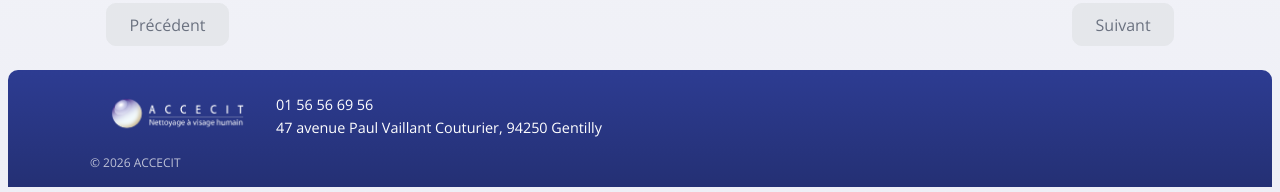
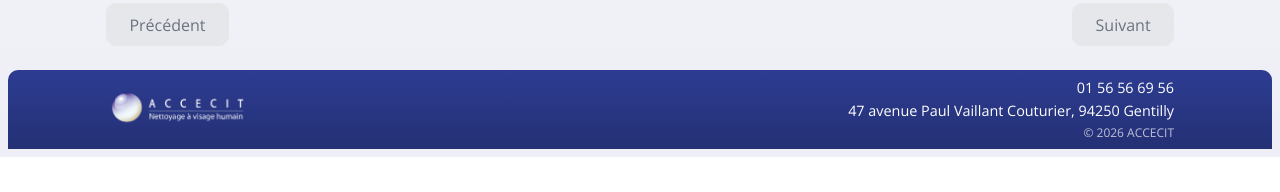
Before and after one commit to tymoma01/InscriptionsDematerialisees, a React (Vite) app in the folder frontend/: page / in a window 1280 px wide. Shown: the part 1167-1359 px from the top of the page. After the commit the page ends 1324 px from the top, so only its background shows below. Built offline with nearby package versions, Linux system fonts and the light colour scheme; no server answers.

Commit message:
Réorganise le footer en deux colonnes et réduit son padding vertical
Co-Authored-By: Claude Sonnet 5 <noreply@anthropic.com>
Claude-Session: https://claude.ai/code/session_01BFyQwA5hrWEvtSxJ7aCqce

```diff
--- a/frontend/src/pages/accueil/PiedDePageFormulaire.css
+++ b/frontend/src/pages/accueil/PiedDePageFormulaire.css
@@ -9,15 +9,19 @@
   border-radius: var(--rayon-bordure) var(--rayon-bordure) 0 0;
 }
 
+/* Deux colonnes : logo à gauche, coordonnées à droite (`justify-content: space-between`) —
+   plutôt que tout regrouper à gauche. Padding vertical réduit (--espace-petit) pour un pied de
+   page plus compact et discret. */
 .pied-de-page__contenu {
   box-sizing: border-box;
   max-width: var(--largeur-max-formulaire);
   margin: 0 auto;
-  padding: var(--espace-grand) var(--espace-moyen) var(--espace-moyen);
+  padding: var(--espace-petit) var(--espace-moyen);
   display: flex;
   flex-wrap: wrap;
   align-items: center;
-  gap: var(--espace-grand);
+  justify-content: space-between;
+  gap: var(--espace-moyen);
 }
 
 .pied-de-page__logo {
@@ -29,7 +33,9 @@
 .pied-de-page__coordonnees {
   display: flex;
   flex-direction: column;
-  gap: 0.25rem;
+  align-items: flex-end;
+  text-align: right;
+  gap: 0.2rem;
 }
 
 .pied-de-page__contact {
@@ -39,9 +45,7 @@
 }
 
 .pied-de-page__copyright {
-  max-width: var(--largeur-max-formulaire);
-  margin: 0 auto;
-  padding: 0 var(--espace-moyen) var(--espace-moyen);
+  margin: 0.1rem 0 0;
   color: rgba(255, 255, 255, 0.7);
   font-size: 0.75rem;
 }
--- a/frontend/src/pages/accueil/PiedDePageFormulaire.jsx
+++ b/frontend/src/pages/accueil/PiedDePageFormulaire.jsx
@@ -14,9 +14,9 @@ export default function PiedDePageFormulaire() {
         <div className="pied-de-page__coordonnees">
           <p className="pied-de-page__contact">01 56 56 69 56</p>
           <p className="pied-de-page__contact">47 avenue Paul Vaillant Couturier, 94250 Gentilly</p>
+          <p className="pied-de-page__copyright">© 2026 ACCECIT</p>
         </div>
       </div>
-      <p className="pied-de-page__copyright">© 2026 ACCECIT</p>
     </footer>
   );
 }
```
